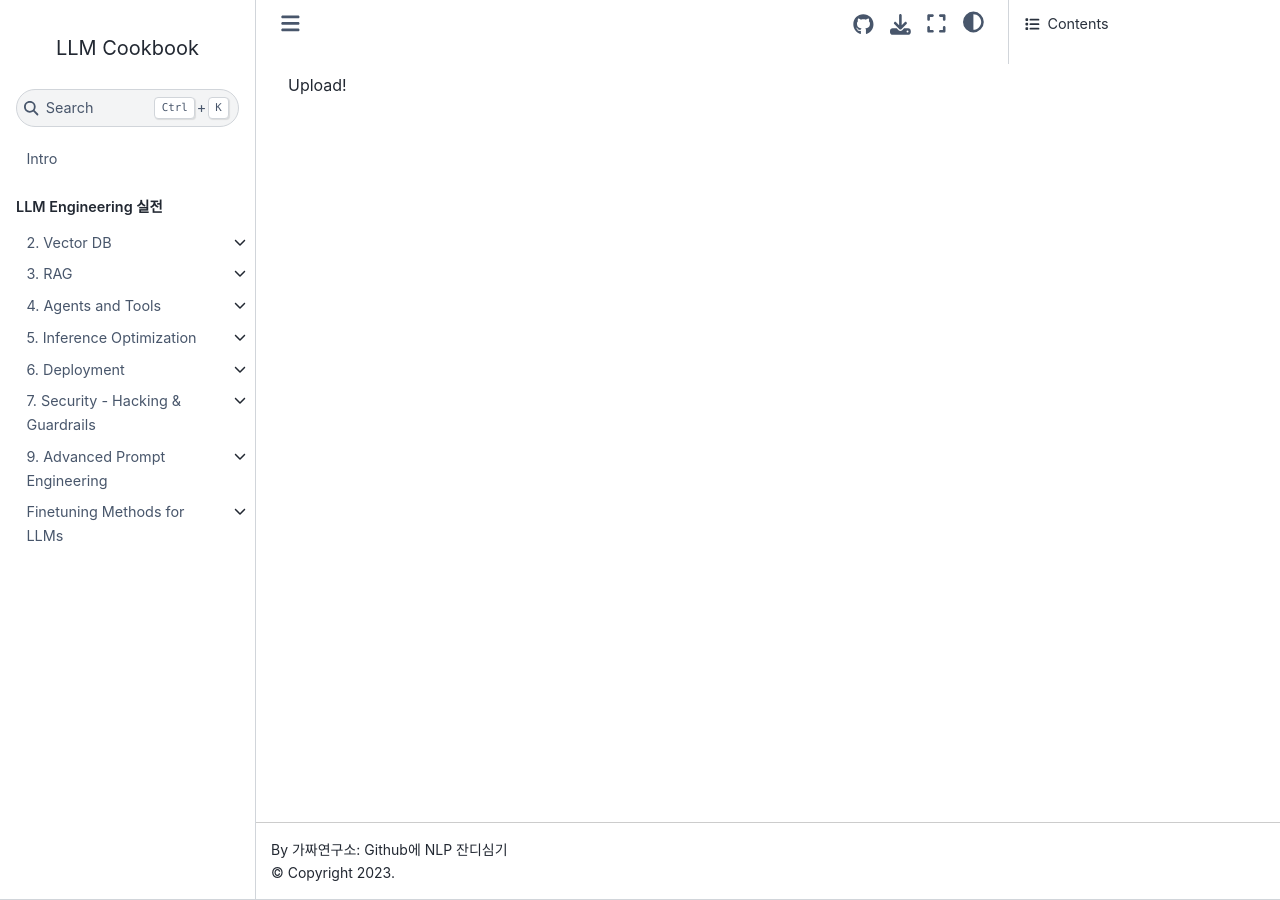
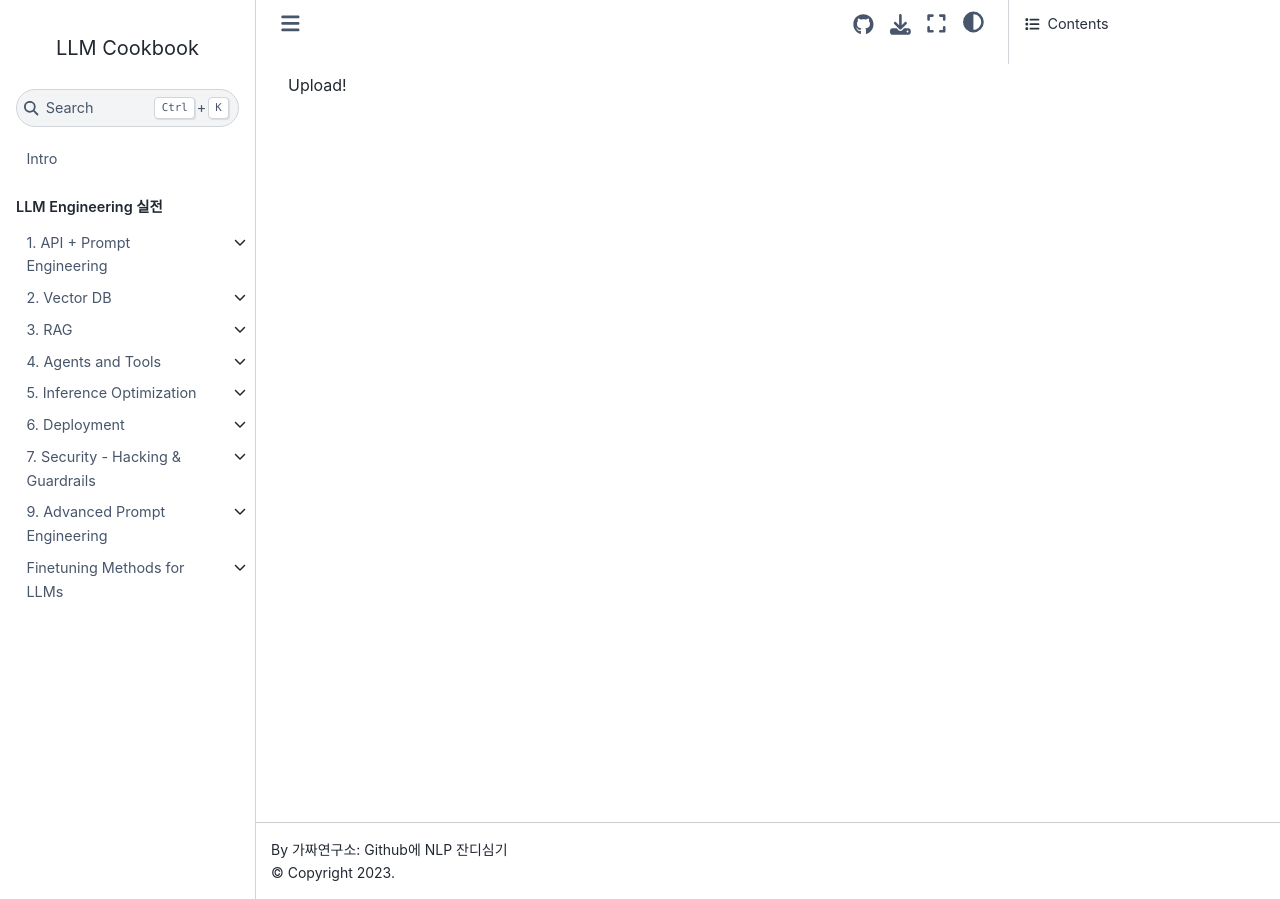
Before and after one commit to springcoolers/llm-handbook, a Jupyter Book: the page built from _contents/season_projects/readme.md, in a window 1280 px wide. Built offline with Jupyter Book 1.0.4 settings and Sphinx 7.4.7 and the Sphinx Book theme 1.1.4, drawn with Linux system fonts in a browser that asks for light colours; pages that are not in the unit, such as notebooks, are missing from menus; some of the changed lines change nothing that is shown.

Commit message:
Update _toc.yml

```diff
--- a/_toc.yml
+++ b/_toc.yml
@@ -6,7 +6,7 @@ root: _contents/intro
 parts:
 - caption: LLM Engineering 실전
   chapters:
-  - file: _contents/llm-engineering/1. API + Prompt Engineering
+  - file: _contents/llm-engineering/1. API + Prompt Engineering/intro
     sections:
     - glob: _contents/llm-engineering/1. API + Prompt Engineering/sections/**
 
```
